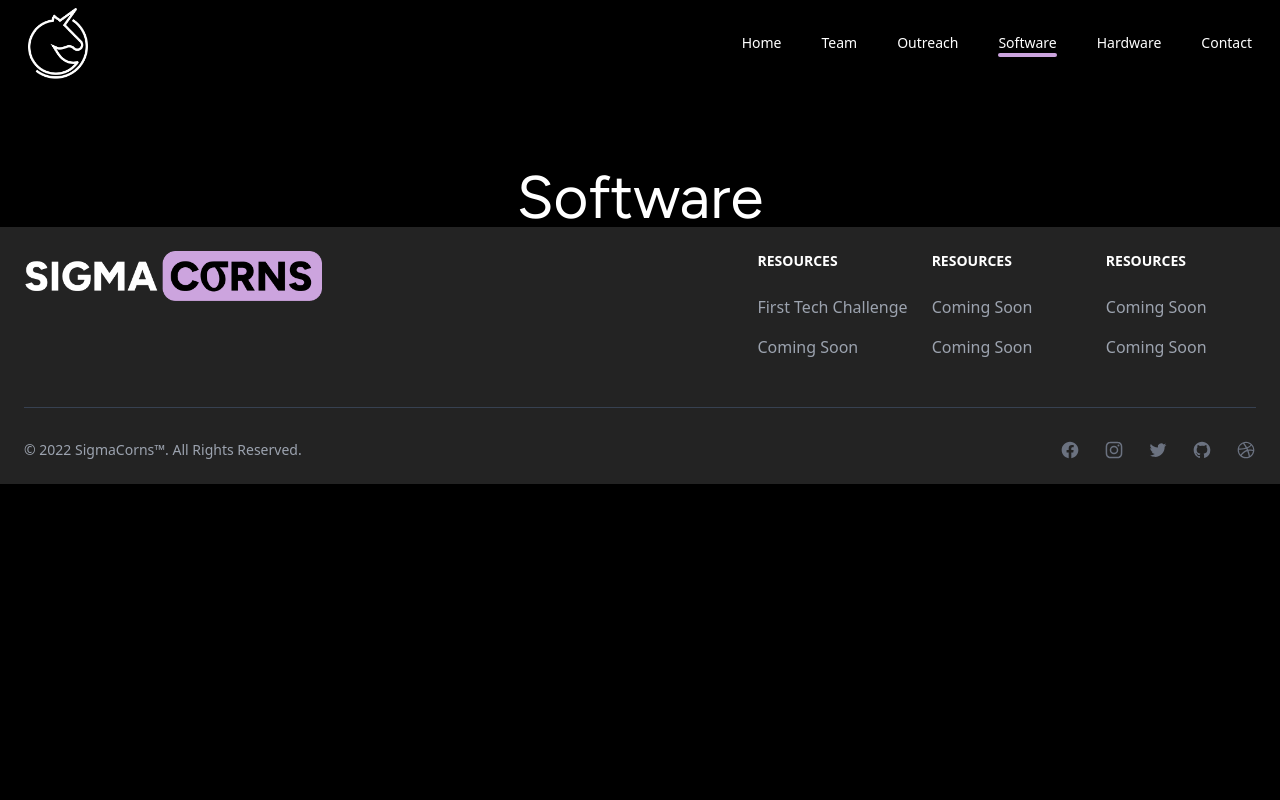
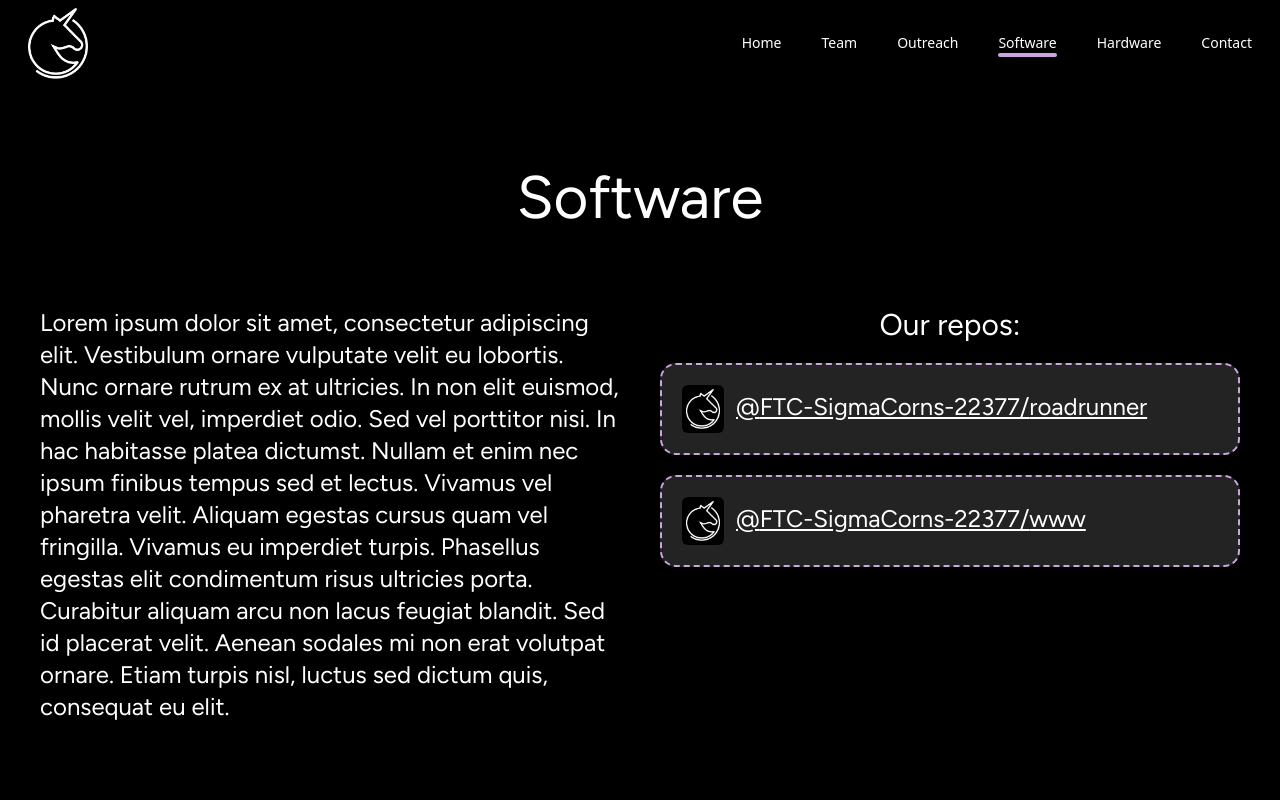
Before and after one commit to FTC-SigmaCorns-22377/www, a Next.js app: page /software in a window 1280 px wide. Shown: the top 800 px of the page. Built offline with nearby package versions, Linux system fonts and the light colour scheme.

Commit message:
changes and todos

```diff
--- a/components/Wrapper.tsx
+++ b/components/Wrapper.tsx
@@ -8,7 +8,7 @@ interface WrapperProps {
 
 export default function Wrapper({ className, children }: WrapperProps) {
   return (
-    <motion.div className={"relative " + className} {...stagger}>
+    <motion.div className={"relative min-h-screen " + className} {...stagger}>
       {children}
     </motion.div>
   );
--- a/pages/index.tsx
+++ b/pages/index.tsx
@@ -10,6 +10,11 @@ import { useEffect, useRef, useState } from "react";
 import { slidedown, stagger } from "../utils/motionPresets";
 import RobotSection from "../components/RobotSection";
 import Wrapper from "../components/Wrapper";
+
+// List
+// TODO: get to do extension for vscode
+// TODO: add tailwind prose
+// TODO: add markdown parser
 
 export default function Home() {
   const [value, setValue] = useState(0);
--- a/pages/software.tsx
+++ b/pages/software.tsx
@@ -1,11 +1,76 @@
+import { motion } from "framer-motion";
+import Image, { StaticImageData } from "next/image";
+import Link from "next/link";
 import Title from "../components/Title";
 import Wrapper from "../components/Wrapper";
 
+import sigmablank from "../public/branding/sigmablank.png";
+import { slidedown, slideright, stagger } from "../utils/motionPresets";
+
 export default function Software() {
+  // TODO: animate
   return (
     <Wrapper>
       <Title text="Software" />
-      {/* TODO: add content */}
+      <div className="grid grid-cols-2 mt-10 p-10 gap-10">
+        <motion.section className="text-2xl" {...slidedown}>
+          {/* TODO: get software member to right blurb */}
+          Lorem ipsum dolor sit amet, consectetur adipiscing elit. Vestibulum
+          ornare vulputate velit eu lobortis. Nunc ornare rutrum ex at
+          ultricies. In non elit euismod, mollis velit vel, imperdiet odio. Sed
+          vel porttitor nisi. In hac habitasse platea dictumst. Nullam et enim
+          nec ipsum finibus tempus sed et lectus. Vivamus vel pharetra velit.
+          Aliquam egestas cursus quam vel fringilla. Vivamus eu imperdiet
+          turpis. Phasellus egestas elit condimentum risus ultricies porta.
+          Curabitur aliquam arcu non lacus feugiat blandit. Sed id placerat
+          velit. Aenean sodales mi non erat volutpat ornare. Etiam turpis nisl,
+          luctus sed dictum quis, consequat eu elit.
+        </motion.section>
+        <motion.section
+          initial="hidden"
+          animate="visible"
+          exit={{ opacity: 0 }}
+          variants={{
+            hidden: { y: -20, opacity: 0 },
+            visible: { y: 0, opacity: 1, transition: { staggerChildren: 1 } },
+          }}
+        >
+          <h2 className="text-center text-3xl">Our repos:</h2>
+          <Repo url="https://github.com/FTC-SigmaCorns-22377/roadrunner/" />
+          <Repo url="https://github.com/FTC-SigmaCorns-22377/www/" />
+        </motion.section>
+      </div>
     </Wrapper>
   );
 }
+
+interface RepoProps {
+  // TODO: github regex on string
+  url: string;
+}
+
+function Repo({ url }: RepoProps) {
+  const urlSections = url.split("/").filter((value) => value != "");
+  const author = urlSections[2];
+  const repo = urlSections[3];
+  console.log(urlSections);
+  return (
+    <motion.div {...slideright}>
+      <Link href={url}>
+        <div className="p-5 bg-base border-accent border-dashed border-2 rounded-2xl mt-5 text-2xl">
+          {author === "FTC-SigmaCorns-22377" && (
+            <Image
+              src={sigmablank}
+              height={50}
+              alt=""
+              className="inline-block bg-black p-1 rounded-md mr-3"
+            />
+          )}
+          <span className="underline">
+            @{author}/{repo}
+          </span>
+        </div>
+      </Link>
+    </motion.div>
+  );
+}
--- a/pages/team.tsx
+++ b/pages/team.tsx
@@ -3,6 +3,8 @@ import Image, { StaticImageData } from "next/image";
 import { motion } from "framer-motion";
 import { slideup, stagger } from "../utils/motionPresets";
 import Wrapper from "../components/Wrapper";
+
+import bencaunt from "../public/media/team/bencaunt.png";
 
 export default function Team() {
   const captain: RoleProps = {
@@ -25,15 +27,23 @@ export default function Team() {
     color: "bg-pink-400",
   };
 
-  const ben = {
-    name: "Ben Caunt",
-    blurb:
-      "Hey everyone! I am ben the world’s dean list person so i am very cool and very good at programming or something!",
-    image: require("../public/media/team/benny.png"),
-    roles: [captain, software, hardware, ctrlalt],
-  };
+  // TODO: get someone to add team members
 
-  const members: TeamMemberProps[] = [ben, ben, ben, ben];
+  const members: TeamMemberProps[] = [
+    {
+      name: "Ben Caunt",
+      blurb:
+        "Hey everyone! I am ben the world’s dean list person so i am very cool and very good at programming or something!",
+      image: bencaunt,
+      roles: [captain, software, hardware, ctrlalt],
+    },
+    {
+      name: "Achi Paul",
+      blurb: "I am not on the team actually",
+      image: "/media/team/achintya.jpeg",
+      roles: [hardware, captain],
+    },
+  ];
 
   return (
     <Wrapper>
--- a/utils/motionPresets.ts
+++ b/utils/motionPresets.ts
@@ -13,6 +13,16 @@ export const slideup: HTMLMotionProps<"div"> = {
     visible: { y: 0, opacity: 1, transition: { duration: 0.3, bounce: 0 } },
   },
   exit: { y: 20, opacity: 0, transition: { duration: 0.3 } },
+};
+
+export const slideright: HTMLMotionProps<"div"> = {
+  variants: {
+    hidden: { x: 20, opacity: 0 },
+    visible: { x: 0, opacity: 1, transition: { duration: 0.5 } },
+  },
+  initial: "hidden",
+  animate: "visible",
+  exit: "hidden",
 };
 
 export const stagger: HTMLMotionProps<"div"> = {
```
Also changed, not shown: 2 other files (tests, documents, lock files or other folders).
